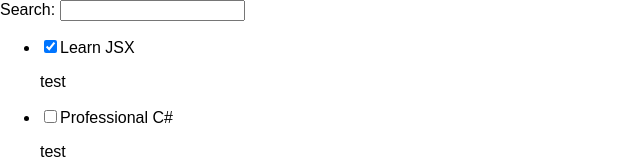
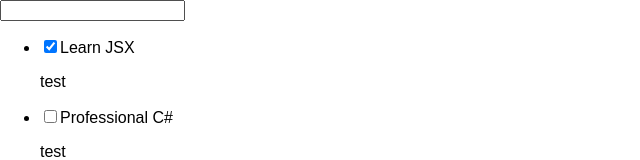
Before and after one commit to zdenotirc/demo-app, a React (Create React App) app: page / in a window 1280 px wide. Shown: the top 160 px of the page, without its empty margins (0-640 px from the left). Built offline with nearby package versions, Linux system fonts and the light colour scheme; the HTML template or start-up script is replaced by a standard one.

Commit message:
delete label

```diff
--- a/src/components/todo/TodoForm.tsx
+++ b/src/components/todo/TodoForm.tsx
@@ -10,7 +10,6 @@ export const TodoForm = (props: TodoFormProps) => {
     return (
         <div>
             <form>
-                <label htmlFor="">Search: </label>
                 <input type="text" onChange={props.handleInput} value={props.currentTodo} />
             </form>
         </div>
```
